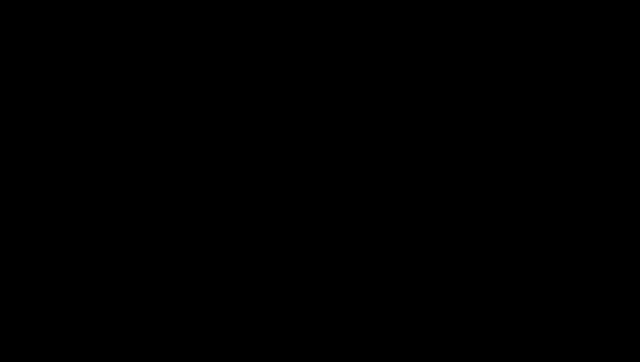
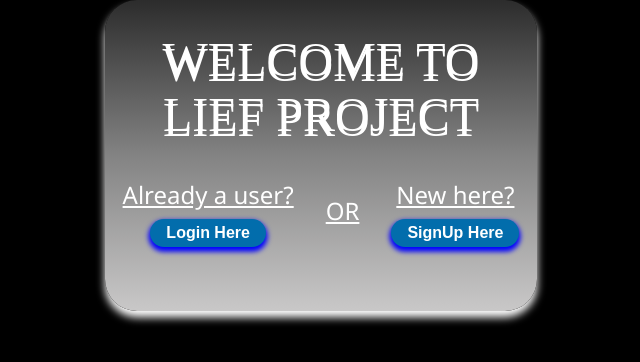
Before and after one commit to manchikatla-teja/LIEF, a React (Create React App) app in the folder client/: page / in a window 1280 px wide. Before the commit this address had no page. Shown: the top 362 px of the page, without its empty margins (319-959 px from the left). Built offline with nearby package versions, Linux system fonts and the light colour scheme.

Commit message:
welcome page, styleing to lineargradient

```diff
--- a/client/src/App.js
+++ b/client/src/App.js
@@ -3,6 +3,7 @@
 import {BrowserRouter, Routes, Route} from "react-router-dom";
 import Home from "./pages/Home/Home";
 import MainPage from "./pages/MainPage/MainPage";
+import Welcome from "./pages/Welcome/Welcome";
 import UpdatePatient from "./pages/UpdatePatient/UpdatePatient";
 import NotLoggedIn from "./pages/NotLoggedIn/NotLoggedIn";
 
@@ -10,6 +11,7 @@
   return (
         <BrowserRouter>
         <Routes>
+          <Route path='/' element={<Welcome/>}></Route>
           <Route path='/signup' element={<SignUp/>}></Route>
           <Route path='/login' element={<Login/>}></Route>
           <Route path='/home' element={<Home/>}></Route>
--- a/client/src/pages/Login/Login.jsx
+++ b/client/src/pages/Login/Login.jsx
@@ -41,8 +41,8 @@
                 </div>
             </form>
             <button className="FormButton" onClick={handleSubmit}>Login</button><br/>
-            <span>Not a user? To create your account</span>
-            <Link to="/signup" style={{ textDecoration: 'none', color:"black" }}className="FormButton">Sign up Here</Link>
+            <span style={{color: 'black', textDecoration:'underline'}}>Not a user? To create your account</span>
+            <Link to="/signup" style={{ textDecoration: 'none', color:"white" }}className="FormButton">Sign up Here</Link>
         </div>
      );
 }
--- a/client/src/pages/Signup/Signup.css
+++ b/client/src/pages/Signup/Signup.css
@@ -1,7 +1,7 @@
 .signup{
     width: 30%;
     height: max-content;
-    background-color: rgb(56, 56, 56);
+    background: linear-gradient(rgb(44, 44, 44), rgb(131, 131, 131), rgb(201, 200, 200));
     color: white;
     display: flex;
     margin: 3rem auto;
@@ -13,7 +13,7 @@
     font-weight: 300;
     font-family: 'Lucida Sans', 'Lucida Sans Regular', 'Lucida Grande', 'Lucida Sans Unicode', Geneva, Verdana, sans-serif;
     border-radius: 1rem;
-    box-shadow: 0 0.3rem 0.5rem 0.1rem grey;
+    box-shadow: 0 0.3rem 0.5rem 0rem grey;
 }
 .header{
 
--- a/client/src/pages/Signup/Signup.jsx
+++ b/client/src/pages/Signup/Signup.jsx
@@ -49,7 +49,7 @@
             </form>
             <button className="FormButton" onClick={handleSubmit}>SignUp</button>
             <br/>
-            <span>Already a user?</span><Link to="/login" style={{ textDecoration: 'none', color:"black" }} className="FormButton">Login Here</Link>
+            <span style={{color: 'black', textDecoration:'underline'}}>Already a user?</span><Link to="/login" style={{ textDecoration: 'none', color:"white" }} className="FormButton">Login Here</Link>
             </div>
 
      );
--- /dev/null
+++ b/client/src/pages/Welcome/Welcome.css
@@ -0,0 +1,34 @@
+.Welcome{
+    width: 25rem;
+    height: 50%;
+    margin: auto;
+    display: flex;
+    flex-direction: column;
+    color: white;
+    justify-content: center;
+    align-items: center;
+    background: linear-gradient(rgb(44, 44, 44), rgb(131, 131, 131), rgb(201, 200, 200));
+    padding: 2rem 1rem 4rem 1rem;
+    border-radius: 2rem;
+    box-shadow: 0rem 0.4rem 0.5rem 0rem white;
+    text-align: center;
+}
+
+.welcomeTitle{
+    font-size: 3rem;
+    font-weight: 400;
+    font-family: 'Times New Roman', Times, serif;
+    text-shadow: 0rem 0.3rem white;
+    margin: 0 0 1rem 0;
+}
+
+.welcomeQuestion{
+    font-size: 1.5rem;
+    font-weight: 300;
+    font-family: 'Segoe UI', Tahoma, Geneva, Verdana, sans-serif;
+    text-decoration: underline;
+}
+
+.Welcome > button{
+    margin: auto;
+}
--- /dev/null
+++ b/client/src/pages/Welcome/Welcome.jsx
@@ -0,0 +1,25 @@
+import {useNavigate} from 'react-router-dom';
+import "./Welcome.css"
+const Welcome = () => {
+
+    const navigate = useNavigate();
+
+    return (
+        <div className="Welcome">
+            <span className="welcomeTitle">WELCOME TO LIEF PROJECT</span><br/>
+            <div style={{display:"flex", flexDirection:"row"}}>
+                <div>
+            <span className="welcomeQuestion">Already a user?</span><br/>
+            <button onClick={()=>navigate('/login')}>Login Here</button><br/>
+            </div>
+            <span style={{margin: "1rem 2rem"}} className="welcomeQuestion">OR</span><br/>
+            <div>
+            <span className="welcomeQuestion">New here?</span><br/>
+            <button  onClick={()=>navigate('/signup')}>SignUp Here</button>
+            </div>
+            </div>
+        </div>
+     );
+}
+
+export default Welcome;
```
